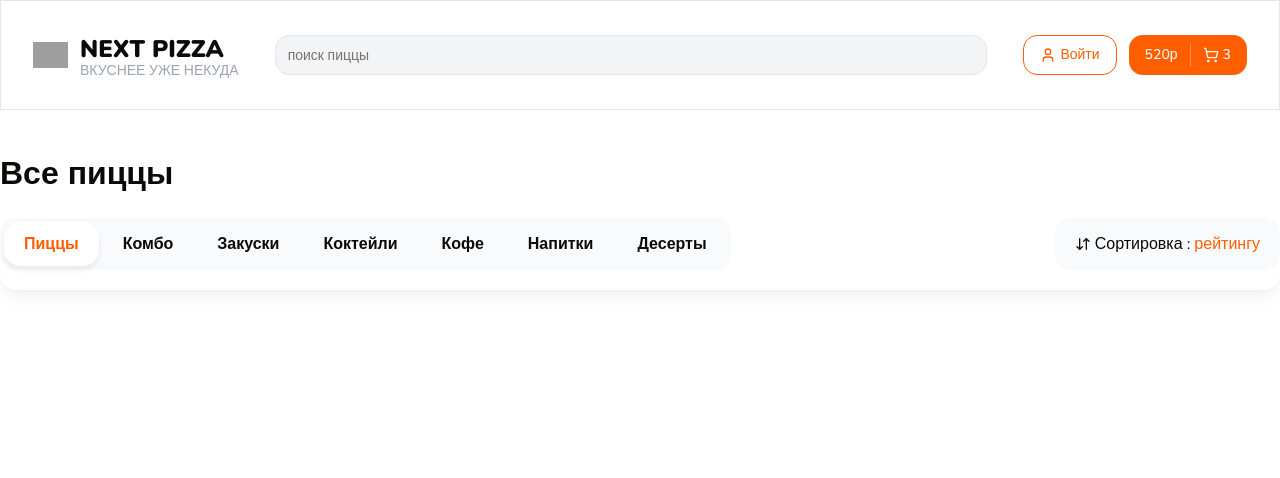
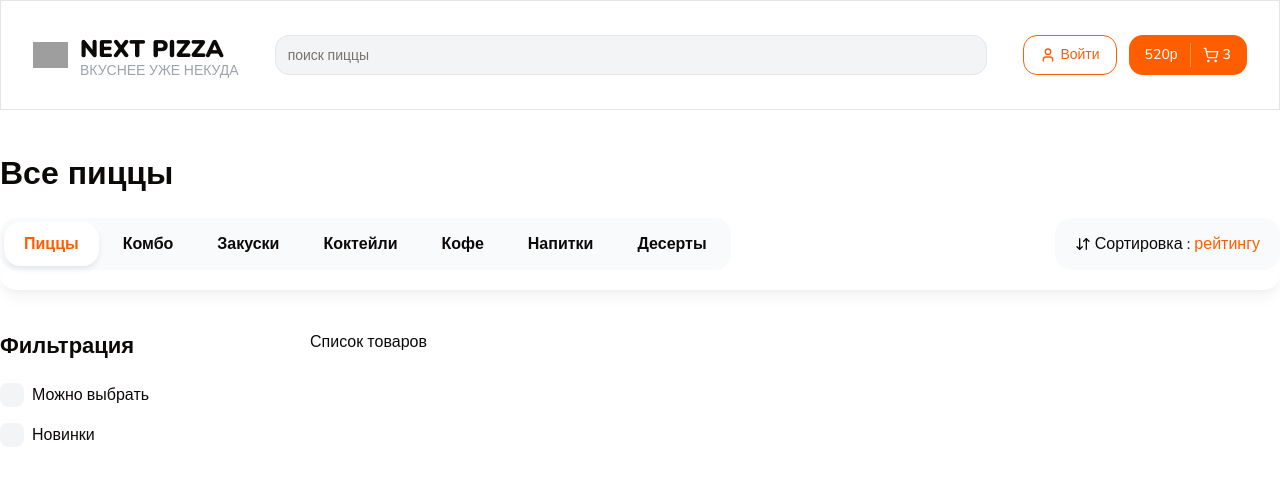
Before and after one commit to Dmitry-Klyuev/pazza-next_js, a Next.js app: page / in a window 1280 px wide. Shown: the top 478 px of the page. Built offline with nearby package versions, Linux system fonts and the light colour scheme; grey boxes are pictures that could not be loaded.

Commit message:
started filters components

```diff
--- a/app/page.tsx
+++ b/app/page.tsx
@@ -1,6 +1,7 @@
 import {Container} from "@/components/shared/container";
 import {Title} from "@/components/shared/title";
 import {TopBar} from "@/components/shared/top-bar";
+import {Filters} from "@/components/shared/filters";
 
 export default function Home() {
     return (
@@ -9,7 +10,25 @@
                 <Title text={'Все пиццы'} size={'lg'} className={'font-extrabold'}/>
             </Container>
             <TopBar/>
+            <Container className={'mt-10 pb-14'}>
+                <div className={'flex gap-[60px]'}>
+                    {/*Фильтрация*/}
+                    <div className={'w-[250px]'}>
+                        <Filters/>
+                    </div>
 
+
+                    {/*Список товаров*/}
+                    <div className={'flex-1'}>
+                        <div className={'flex flex-col gap-16'}>
+                            Список товаров
+                        </div>
+                    </div>
+
+
+                </div>
+
+            </Container>
         </>
     );
 }
--- /dev/null
+++ b/components/shared/filter-checkbox.tsx
@@ -0,0 +1,38 @@
+import React from 'react';
+import {Checkbox} from "@/components/ui/checkbox";
+
+export interface FilterChecboxProps {
+    text: string;
+    value: string;
+    endAdornment?: React.ReactNode;
+    onCheckedChange?: (checked: boolean) => void;
+    checked?: boolean;
+    name?: string;
+}
+
+export const FilterCheckbox: React.FC<FilterChecboxProps> = ({
+                                                                 text,
+                                                                 value,
+                                                                 endAdornment,
+                                                                 onCheckedChange,
+                                                                 checked,
+                                                                 name,
+                                                             }) => {
+    return (
+        <div className="flex items-center space-x-2">
+            <Checkbox
+                onCheckedChange={onCheckedChange}
+                checked={checked}
+                value={value}
+                className="rounded-[8px] w-6 h-6"
+                id={`checkbox-${String(name)}-${String(value)}`}
+            />
+            <label
+                htmlFor={`checkbox-${String(name)}-${String(value)}`}
+                className="leading-none cursor-pointer flex-1">
+                {text}
+            </label>
+            {endAdornment}
+        </div>
+    );
+};
--- /dev/null
+++ b/components/shared/filters.tsx
@@ -0,0 +1,22 @@
+import React from "react";
+import {Title} from "@/components/shared/title";
+import {FilterCheckbox} from "@/components/shared/filter-checkbox";
+
+interface Props {
+    className?: string
+
+}
+
+export const Filters: React.FC<Props> = ({className}) => {
+    return (
+        <div>
+            <Title text={'Фильтрация'} size={'sm'} className={'mb-5 font-bold'} />
+            <div className={'flex flex-col gap-4'}>
+                <FilterCheckbox text={'Можно выбрать'} value={'1'} />
+                <FilterCheckbox text={'Новинки'} value={'2'} />
+            </div>
+
+
+        </div>
+    );
+};
--- /dev/null
+++ b/components/ui/checkbox.tsx
@@ -0,0 +1,26 @@
+'use client';
+
+import * as React from 'react';
+import * as CheckboxPrimitive from '@radix-ui/react-checkbox';
+import { Check } from 'lucide-react';
+import {cn} from "@/lib/utils";
+
+const Checkbox = React.forwardRef<
+    React.ElementRef<typeof CheckboxPrimitive.Root>,
+    React.ComponentPropsWithoutRef<typeof CheckboxPrimitive.Root>
+>(({ className, ...props }, ref) => (
+    <CheckboxPrimitive.Root
+        ref={ref}
+        className={cn(
+            'peer h-4 w-4 shrink-0 bg-gray-100 ring-offset-background focus-visible:outline-none focus-visible:ring-2 focus-visible:ring-ring focus-visible:ring-offset-2 disabled:cursor-not-allowed disabled:opacity-50 data-[state=checked]:bg-primary data-[state=checked]:text-primary-foreground',
+            className,
+        )}
+        {...props}>
+      <CheckboxPrimitive.Indicator className={cn('flex items-center justify-center text-current')}>
+        <Check className="h-4 w-4" strokeWidth={3} />
+      </CheckboxPrimitive.Indicator>
+    </CheckboxPrimitive.Root>
+));
+Checkbox.displayName = CheckboxPrimitive.Root.displayName;
+
+export { Checkbox };
--- a/package.json
+++ b/package.json
@@ -9,6 +9,7 @@
     "lint": "next lint"
   },
   "dependencies": {
+    "@radix-ui/react-checkbox": "^1.1.1",
     "@radix-ui/react-dialog": "^1.1.1",
     "@radix-ui/react-popover": "^1.1.1",
     "@radix-ui/react-select": "^2.1.1",
```
